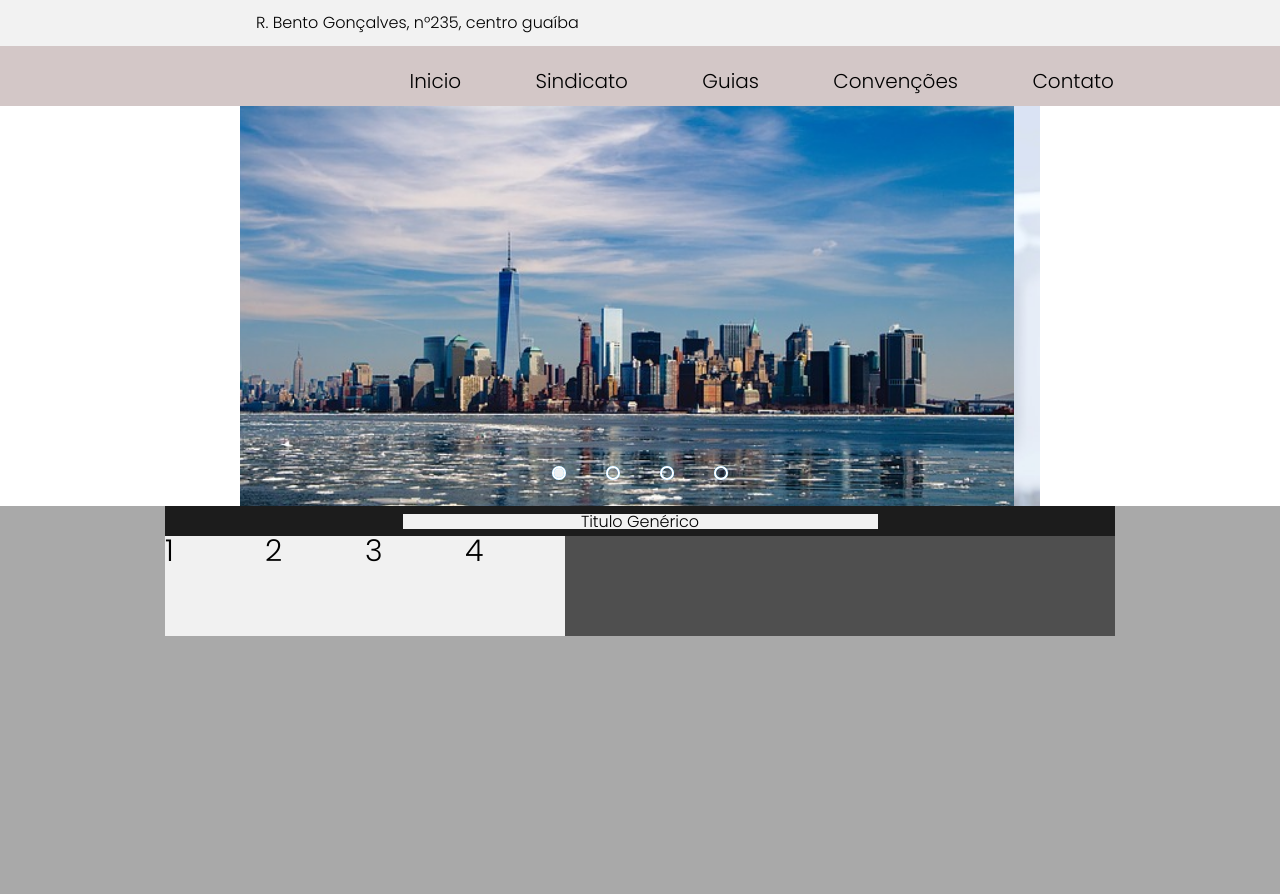
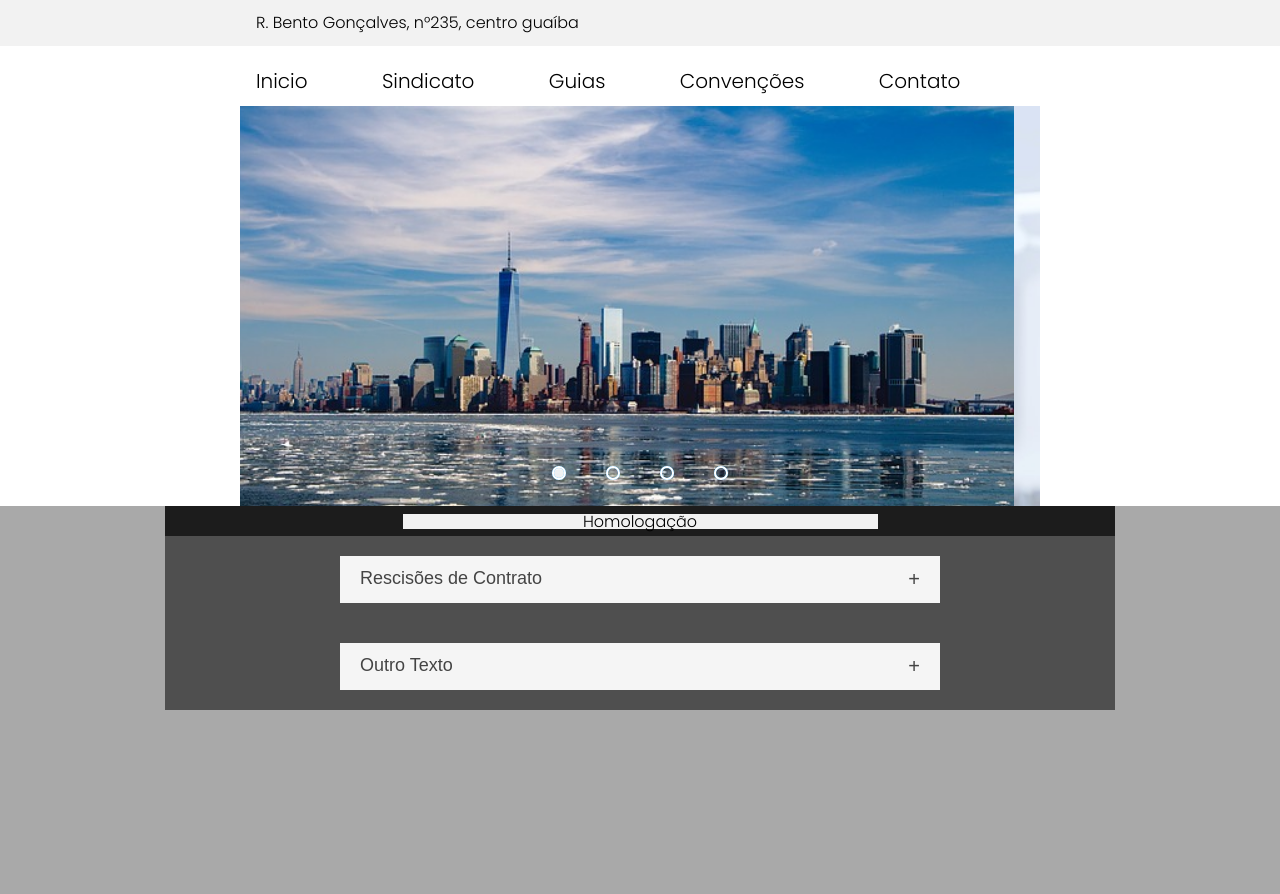
Before and after one commit to thiagopdsilv4/ssj, a plain HTML site: page index.html in a window 1280 px wide. Shown: the top 894 px of the page. Drawn offline with Linux system fonts and the light colour scheme.

Commit message:
adicionado scriptMenu

```diff
--- a/css/estilo.css
+++ b/css/estilo.css
@@ -23,7 +23,6 @@ article, aside, details, figcaption, figure,
 footer, header, hgroup, menu, nav, section {
 	display: block;
 }
-
 body {
 	line-height: 1;
 	font-family: 'Poppins', sans-serif;
@@ -53,9 +52,9 @@ table {
 }
 
 #topo{
-	background-color: #d3c7c7;
+	/* background: #F2F2F2;*/
 	padding: 15px;
-	padding-left: 32%;
+	padding-left: 20%;
 	padding-bottom: 15px;
 }
 
@@ -218,6 +217,7 @@ table {
 
 /* FIM DAS CONVENCOES*/
 
+
 .caixaTitulo{
 	display: flex;
 	background-color: #1C1C1C;
@@ -240,10 +240,11 @@ table {
 }
 .bodyLimitador{
 	display: flex;
+	flex-direction: column;
 	background-color: #4F4F4F;
 	width: 100%;
 	max-width: 950px;
-	/*height: 0%;*/
+  /*height: 100%; */
 	margin: auto;
 
 }
@@ -256,18 +257,63 @@ table {
 
 }
 
-.generica1 {
-	background-color: #f1f1f1;
-  	width: 100px;
-	height: 100px;
-  	font-size: 30px;
+/* ------ Menu de Drop ------ */
+
+.menuDrop {
+	width: 80%;
+	max-width: 600px;
+	margin: 20px auto;
 }
 
-.container{
-	max-width: 1170px;
-	margin: auto;
+button.menuItem {
+	width: 100%;
+	background-color: whitesmoke;
+	border: none;
+	outline: none;
+	text-align: left;
+	padding: 12px 20px;
+	font-size: 18px;
+	color: #444;
+	cursor: pointer;
+	transition: background-color 0.9s linear;
 }
 
+button.menuItem:after {
+	content: '\2b';
+	font-size: 20px;
+	float: right;
+	/*line-height: 1.0;*/
+}
+
+button.menuItem.is-open:after {
+	content: '\2b';
+}
+
+button.menuItem:hover, button.menuItem.is-open {
+	background-color: #ddd;
+}
+
+.menuConteudo {
+	background-color: white;
+	border-left: 1px solid whitesmoke;
+	border-right: 1px solid whitesmoke;
+	padding: 0 20px;
+	max-height: 0;
+	overflow: hidden;
+	transition: max-height 0.2s ease-in-out;
+}
+
+.menuConteudo p {
+
+	line-height: 2.0;
+}
+
+
+/* ------ Fim do Menu de Drop ------ */
+
+
+
+/* ------ Footer ------ */
 .row{
 	display: flex;
 	flex-wrap: wrap;
@@ -360,3 +406,6 @@ table {
 		margin-bottom: 30px;
 	}
 }
+
+
+/* ------ Fim do Footer ------*/
--- a/index.html
+++ b/index.html
@@ -24,14 +24,14 @@
             <div id="topo">
                 <ul id="navegacao">
                     <li class="contato">
-                    <a id="home" href="inicio.html">Inicio</a>
+                        <a id="home" href="sindicato.html">Inicio</a>
                     </li>
                     <li class="sindicato">
                         <a id="home" href="sindicato.html">Sindicato</a>
                     </li>
 
                     <li>
-                    <a id="brasil" href="guias.html">Guias</a>
+                        <a id="brasil" href="homologacoes.html">Guias</a>
                     </li>
 
                     <li>
@@ -39,7 +39,7 @@
                     </li>
 
                     <li>
-                    <a id="economia" href="contato.html">Contato</a>
+                        <a id="economia" href="convencoes.html">Contato</a>
                     </li>
                 </ul>
             </div> <!--fim topo-->
@@ -91,19 +91,32 @@
             </div>
         </div><!--fim container-->
 
-        <!--INICIO MEIO-->
         <div id="body-1" >
             <div class="caixaTitulo">
-                <h3 class="tituloSec"> Titulo Genérico</h3>
+                <h3 class="tituloSec"> Homologação</h3>
             </div>
             <div class="bodyLimitador">
-                <div class="generica1">1</div>
-                <div class="generica1">2</div>
-                <div class="generica1">3</div>
-                <div class="generica1">4</div>
+                <div class="menuDrop">
+                    <button class="menuItem">Rescisões de Contrato</button>
+                    <div class="menuConteudo">
+                        <p>
+                            Para a realização de rescisões são necessários todos os documentos abaixo no qual deverão ser entregues na sede do sindicato com 48 horas de antecedência da data agendada da homologação, para realização de conferência, evitando assim transtornos no momento da homologação.
+                        </p>
+                        <p>
+                            Lorem ipsum dolor sit amet, consectetur adipisicing elit. Quas deleniti molestias necessitatibus quaerat quos incidunt! Quas officiis repellat dolore omnis nihil quo, ratione cupiditate! Sed, deleniti, recusandae! Animi, sapiente, nostrum?
+                        </p>
                     </div>
-        </div><!--FIM MEIO-->
-
+                </div>
+                <div class="menuDrop">
+                    <button class="menuItem">Outro Texto</button>
+                    <div class="menuConteudo">
+                        <p>
+                            Lorem ipsum dolor sit amet, consectetur adipisicing elit. Quas deleniti molestias necessitatibus quaerat quos incidunt! Quas officiis repellat dolore omnis nihil quo, ratione cupiditate! Sed, deleniti, recusandae! Animi, sapiente, nostrum?
+                        </p>
+                    </div>
+                </div>
+            </div>
+        </div>
         <footer class="footer">
             <div class="container">
                 <div class="row">
@@ -158,7 +171,7 @@
                 </div>
             </div>
         </footer>
-
+        <script src="scriptMenuDrop.js"></script>
         <script src="script.js"></script>
     </body>
 </html>
--- /dev/null
+++ b/scriptMenuDrop.js
@@ -0,0 +1,16 @@
+var accordions = document.getElementsByClassName("menuItem");
+
+for (var i = 0; i < accordions.length; i++) {
+  accordions[i].onclick = function() {
+    this.classList.toggle('is-open');
+
+    var content = this.nextElementSibling;
+    if (content.style.maxHeight) {
+      // accordion is currently open, so close it
+      content.style.maxHeight = null;
+    } else {
+      // accordion is currently closed, so open it
+      content.style.maxHeight = content.scrollHeight + "px";
+    }
+  }
+}
```
Lines whose indentation alone changed are shown as unchanged.
